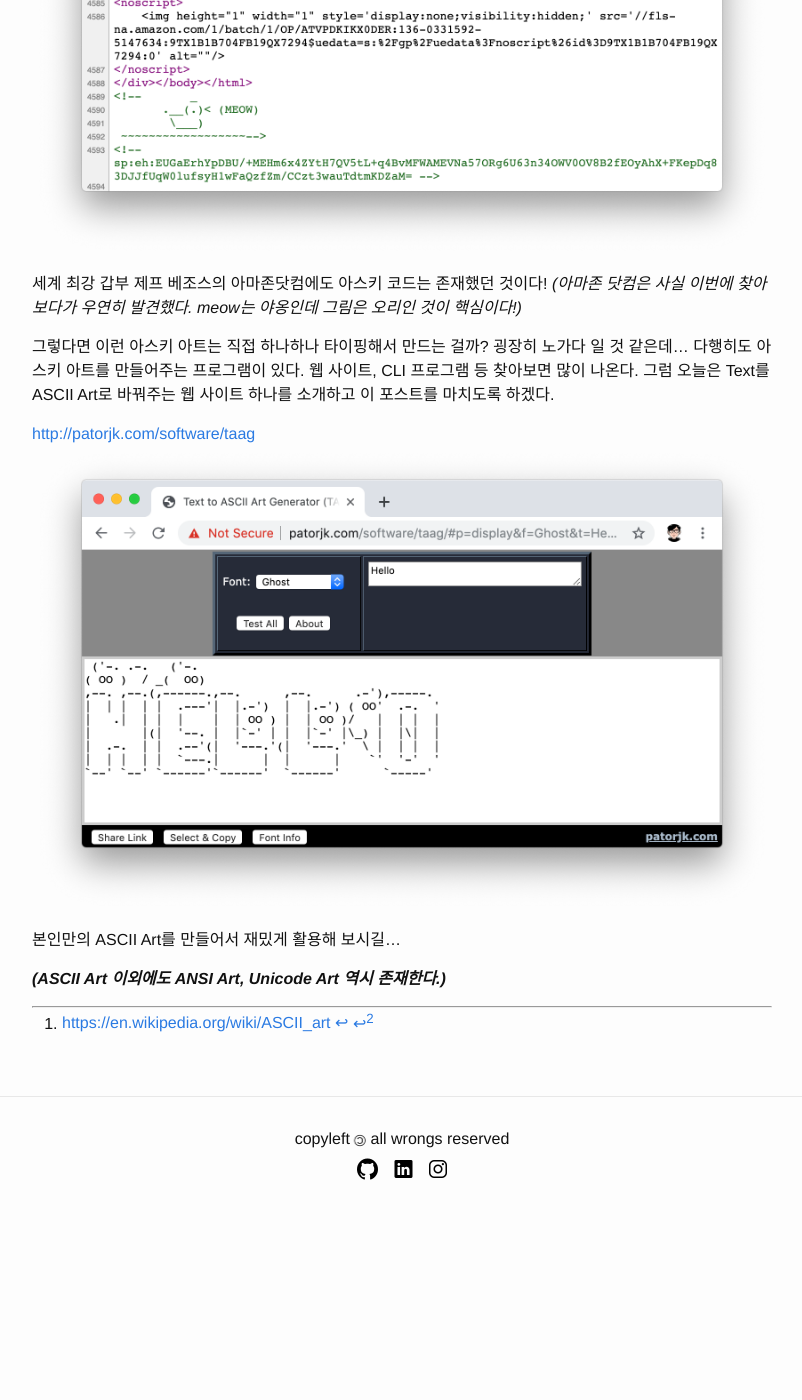
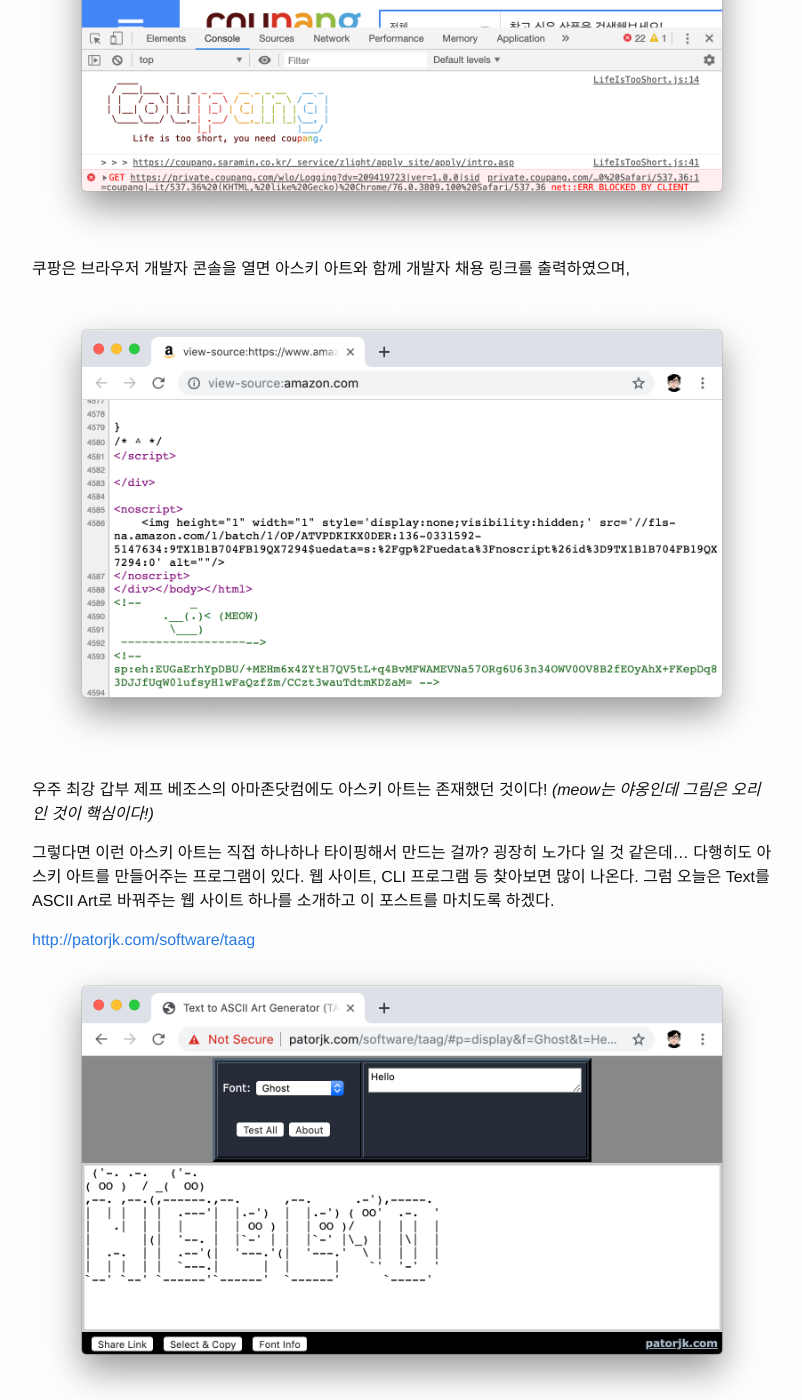
Before and after one commit to DaegiKim/daegikim.github.io, a Jekyll site: the page built from _posts/2019-08-08-128개의-문자로-만드는-예술-아스키-아트(ascii-art).md, in a window 1280 px wide and 1400 px high, scrolled down 2971 px. Shown: the whole window, without its empty margins (238-1040 px from the left). Built offline with Jekyll 4.4.1, drawn with Linux system fonts in a browser that asks for light colours; comment, search, counter and statistics services are not loaded; before the commit the page ends 4189 px from its top, so only the background shows below that.

Commit message:
update article `128개의-문자로-만드는-예술-아스키-아트(ascii-art)`

```diff
--- a/_posts/2019-08-08-128개의-문자로-만드는-예술-아스키-아트(ascii-art).md
+++ b/_posts/2019-08-08-128개의-문자로-만드는-예술-아스키-아트(ascii-art).md
@@ -58,10 +58,13 @@ image: /assets/images/posts/20190808_2/1.png
 ![No image](/assets/images/posts/20190808_2/3.png)
 최고 인기 프레임워크 스프링에서는 bootRun을 하면 아스키 아트가 개발자를 반겨 주었고,
 
+![No image](/assets/images/posts/20190808_2/6.png)
+쿠팡은 브라우저 개발자 콘솔을 열면 아스키 아트와 함께 개발자 채용 링크를 출력하였으며,
+
 ![No image](/assets/images/posts/20190808_2/4.png)
 
-세계 최강 갑부 제프 베조스의 아마존닷컴에도 아스키 코드는 존재했던 것이다!
-*(아마존 닷컴은 사실 이번에 찾아 보다가 우연히 발견했다. meow는 야옹인데 그림은 오리인 것이 핵심이다!)*
+우주 최강 갑부 제프 베조스의 아마존닷컴에도 아스키 아트는 존재했던 것이다!
+*(meow는 야옹인데 그림은 오리인 것이 핵심이다!)*
 
 그렇다면 이런 아스키 아트는 직접 하나하나 타이핑해서 만드는 걸까? 굉장히 노가다 일 것 같은데...
 다행히도 아스키 아트를 만들어주는 프로그램이 있다. 웹 사이트, CLI 프로그램 등 찾아보면 많이 나온다.
```
Also changed, not shown: assets/images/posts/20190808_2/6.png (added).
